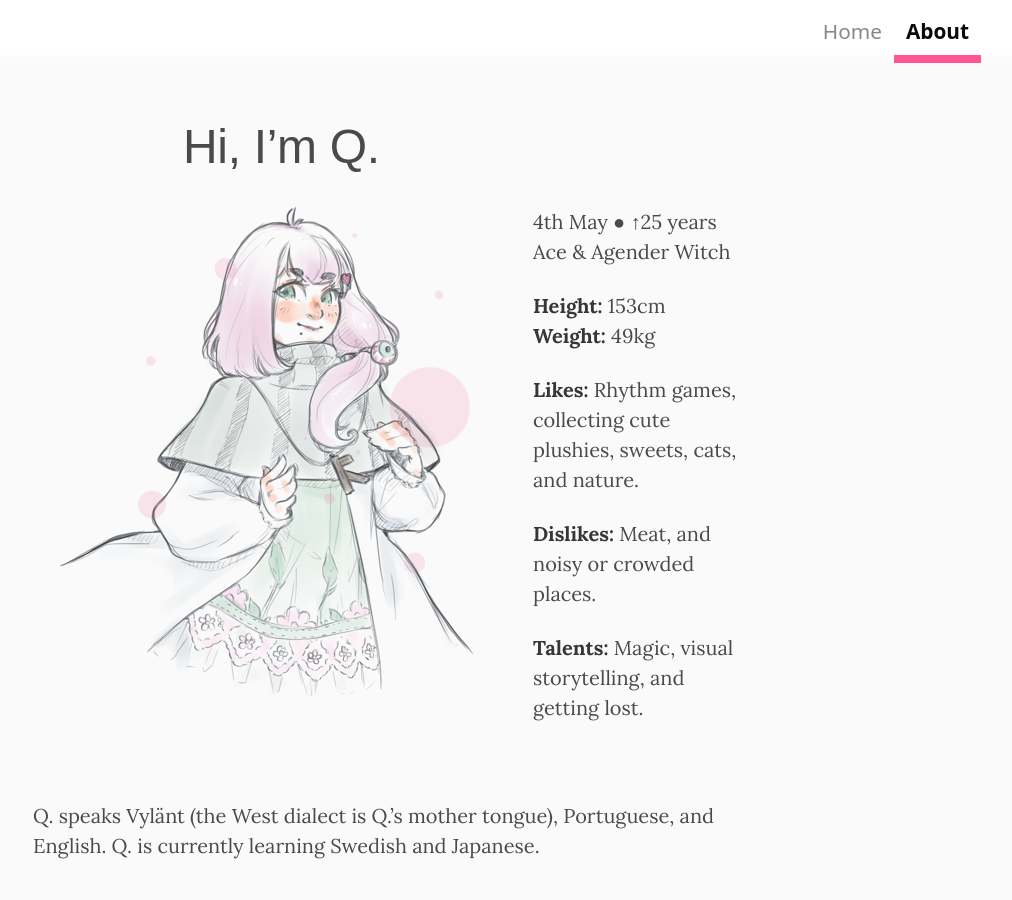
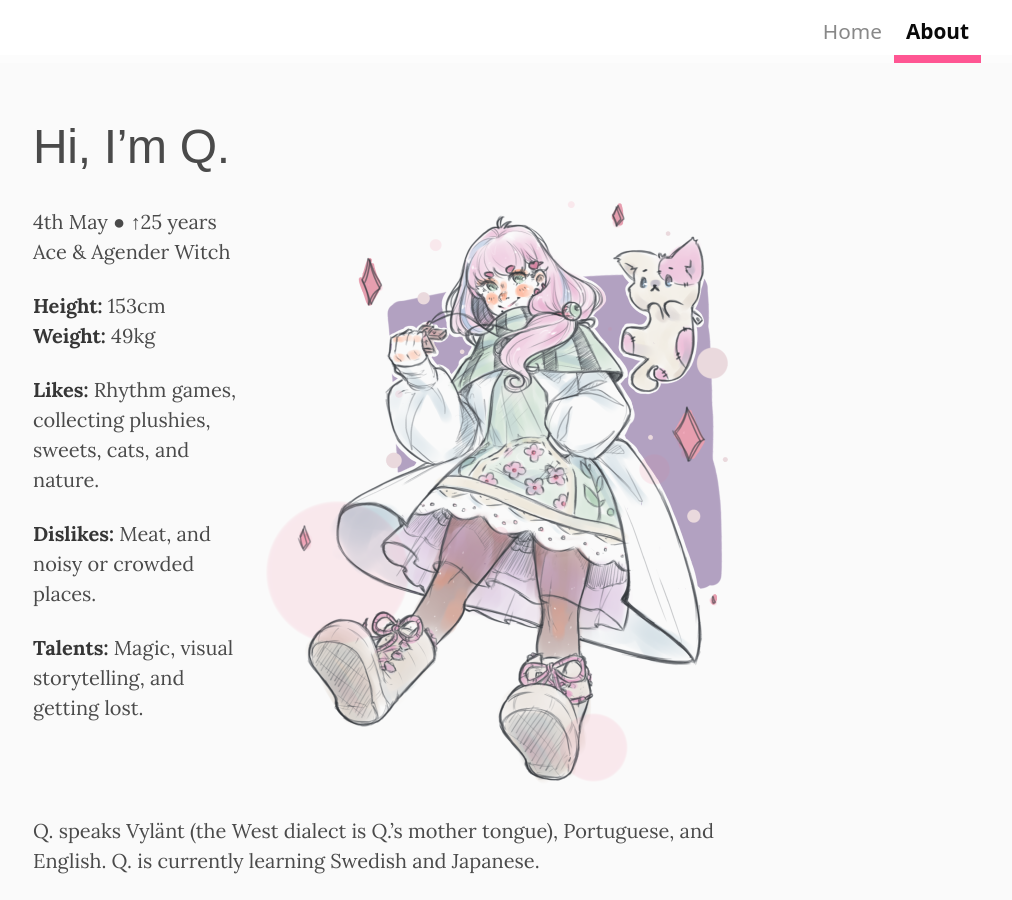
Before and after one commit to qteatime/qteatime.github.io, a Jekyll site: the page built from about.md, in a window 1280 px wide and 900 px high. Shown: the whole window, without its empty margins (247-1259 px from the left). Built offline with Jekyll 4.4.1, drawn with Linux system fonts in a browser that asks for light colours; some web fonts are replaced.

Commit message:
Fixes profile image and alt text

```diff
--- a/about.md
+++ b/about.md
@@ -5,9 +5,9 @@ permalink: /about/
 group: about
 ---
 
-<h1 class="q-article-title" style="margin-left: 150px">Hi, I’m Q.</h1>
+<h1 class="q-article-title">Hi, I’m Q.</h1>
 
-<img src="/media/image/q.png" style="float: left">
+<img src="/media/image/q.png" style="float: right" alt="A witch and a floating cat-shaped bag. The witch has white skin, pink hair (gathered on the left side by an eye-shaped hair elastic), and green eyes. The witch wears a knee-length green dress (with leaves and flower patterns) under a white winter coat and a green cape. Warm purple-brown tights and winter boots complete the look. There's a wooden talisman attached to a necklace hanging from the witch's neck. The cat-shaped bag is beige, with pink scrapes sewn in a few places.">
 
 4th May ● ↑25 years
 Ace & Agender Witch
@@ -15,7 +15,7 @@ Ace & Agender Witch
 **Height:** 153cm
 **Weight:** 49kg
 
-**Likes:** Rhythm games, collecting cute plushies, sweets, cats, and nature.
+**Likes:** Rhythm games, collecting plushies, sweets, cats, and nature.
 
 **Dislikes:** Meat, and noisy or crowded places.
 
--- a/index.html
+++ b/index.html
@@ -12,7 +12,7 @@ group: home
 
   <div class="hero-body">
     <div class="container">
-      <div class="q-front-sticker"><img src="/media/image/front-sticker.png" alt="FIXME:"></div>
+      <div class="q-front-sticker"><img src="/media/image/front-sticker.png" alt="Q., a short, thin, white person wearing a cat kigurumi and sleeping near a giant bear plushie while holding a cat plushie named Maru."></div>
 
       <div class="q-front-description">
         <p>
```
Also changed, not shown: media/image/q.png.
